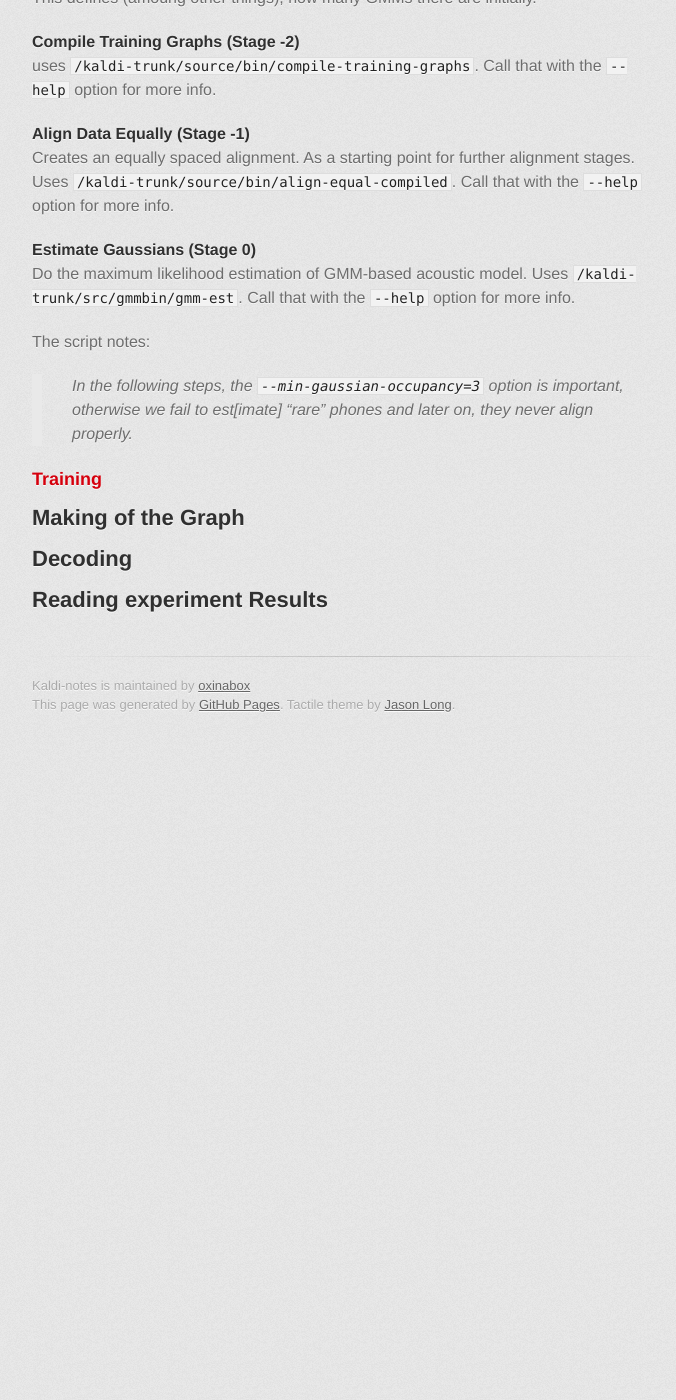
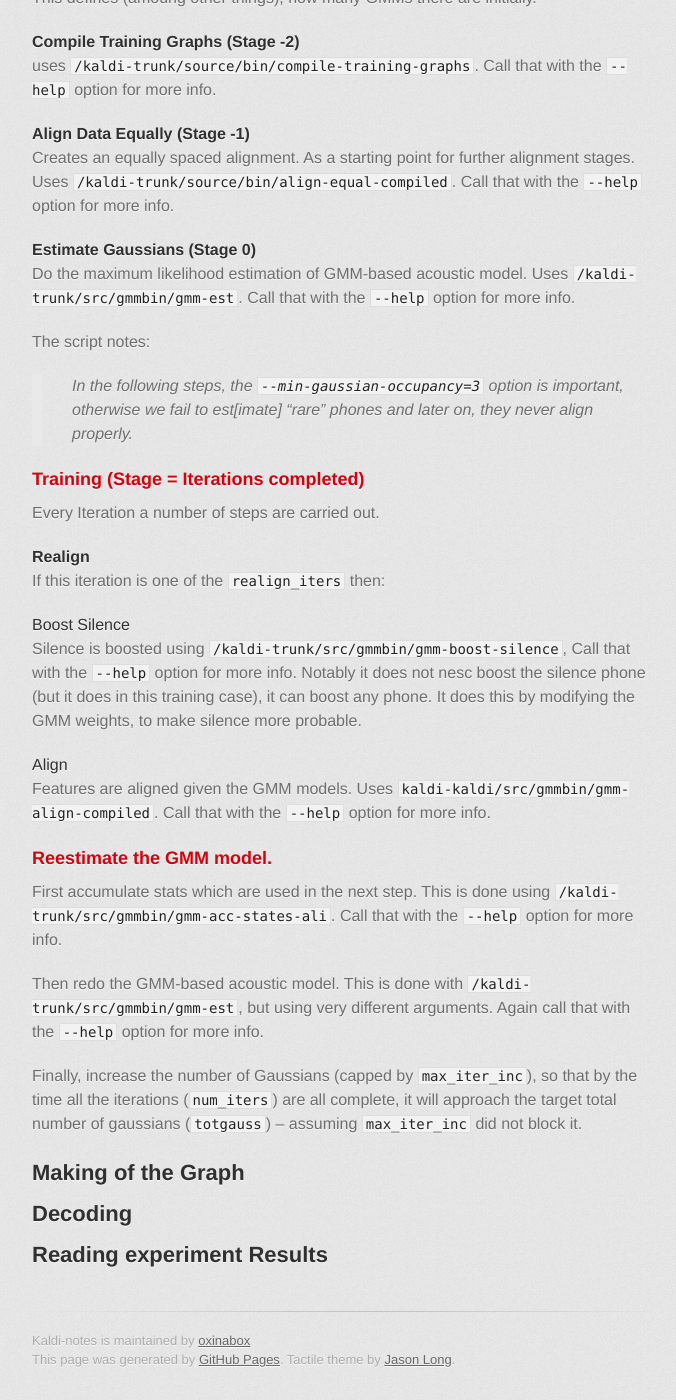
Before and after one commit to oxinabox/Kaldi-Notes, a Jekyll site: the page built from tidigits/train_eval.md, in a window 1280 px wide and 1400 px high, scrolled down 1957 px. Shown: the whole window, without its empty margins (298-974 px from the left). Built offline with Jekyll 4.4.1, drawn with Linux system fonts in a browser that asks for light colours; some web fonts are replaced; Markdown is read by kramdown in place of the engine named in the settings; before the commit the page ends 2702 px from its top, so only the background shows below that; some of the changed text lies outside the part shown.

Commit message:
=quick submission.

```diff
--- a/tidigits/train_eval.md
+++ b/tidigits/train_eval.md
@@ -92,13 +92,39 @@ Uses `/kaldi-trunk/src/gmmbin/gmm-est`.
 Call that with the `--help` option for more info.
 
 The script notes:
-
 >In the following steps, the `--min-gaussian-occupancy=3` option is important, otherwise
 > we fail to est[imate] "rare" phones and later on, they never align properly.
 
 
 
-###Training
+###Training (Stage = Iterations completed)
+Every Iteration a number of steps are carried out.
+
+####Realign
+If this iteration is one of the `realign_iters` then:
+
+#####Boost Silence
+Silence is boosted using `/kaldi-trunk/src/gmmbin/gmm-boost-silence`,
+Call that with the `--help` option for more info.
+Notably it does not nesc boost the silence phone (but it does in this training case), it can boost any phone.
+It does this by modifying the GMM weights, to make silence more probable.
+
+#####Align
+Features are aligned given the GMM models.
+Uses `kaldi-kaldi/src/gmmbin/gmm-align-compiled`.
+Call that with the `--help` option for more info.
+
+###Reestimate the GMM model.
+First accumulate stats which are used in the next step.
+This is done using `/kaldi-trunk/src/gmmbin/gmm-acc-states-ali`.
+Call that with the `--help` option for more info.
+
+Then redo the GMM-based acoustic model.
+This is done with  `/kaldi-trunk/src/gmmbin/gmm-est`, but using very different arguments.
+Again call that with the `--help` option for more info.
+
+
+Finally, increase the number of Gaussians (capped by `max_iter_inc`), so that by the time all the iterations (`num_iters`) are all complete, it will approach the target total number of gaussians (`totgauss`) -- assuming `max_iter_inc` did not block it.
 
 
 ##Making of the Graph
```
Also changed, not shown: other parts of tidigits/train_eval.md (+1 -1 lines).
